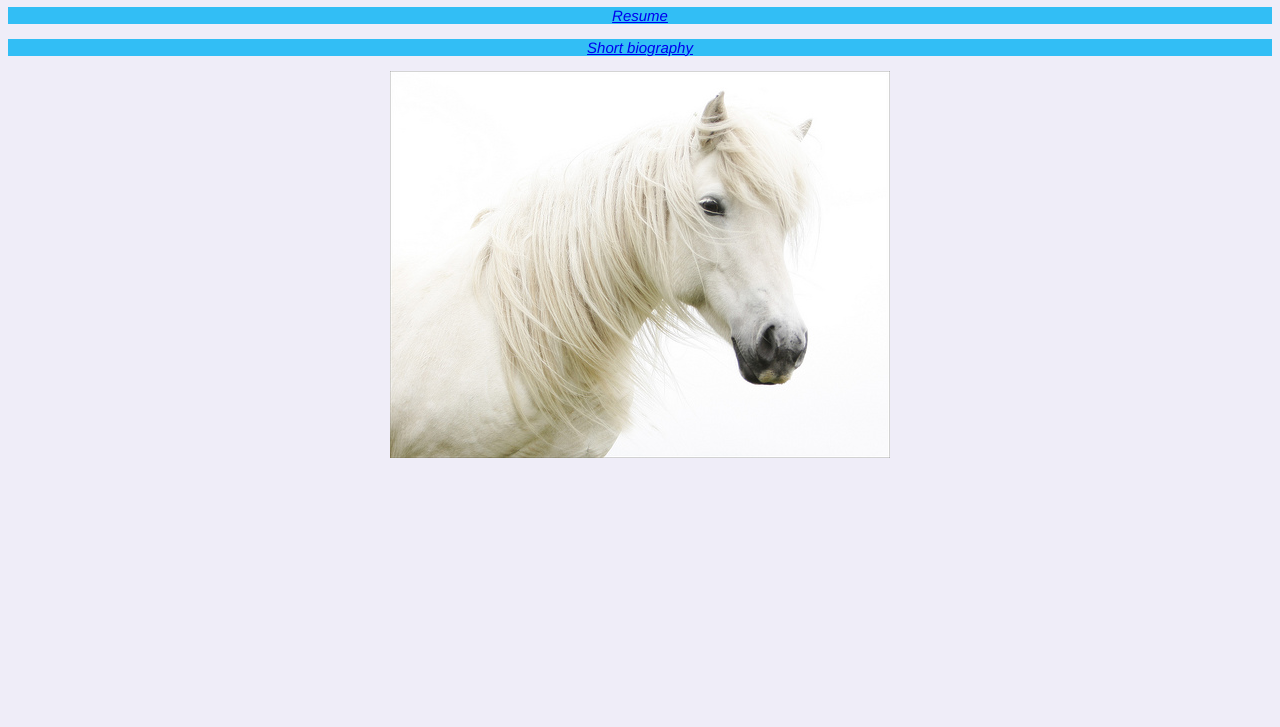
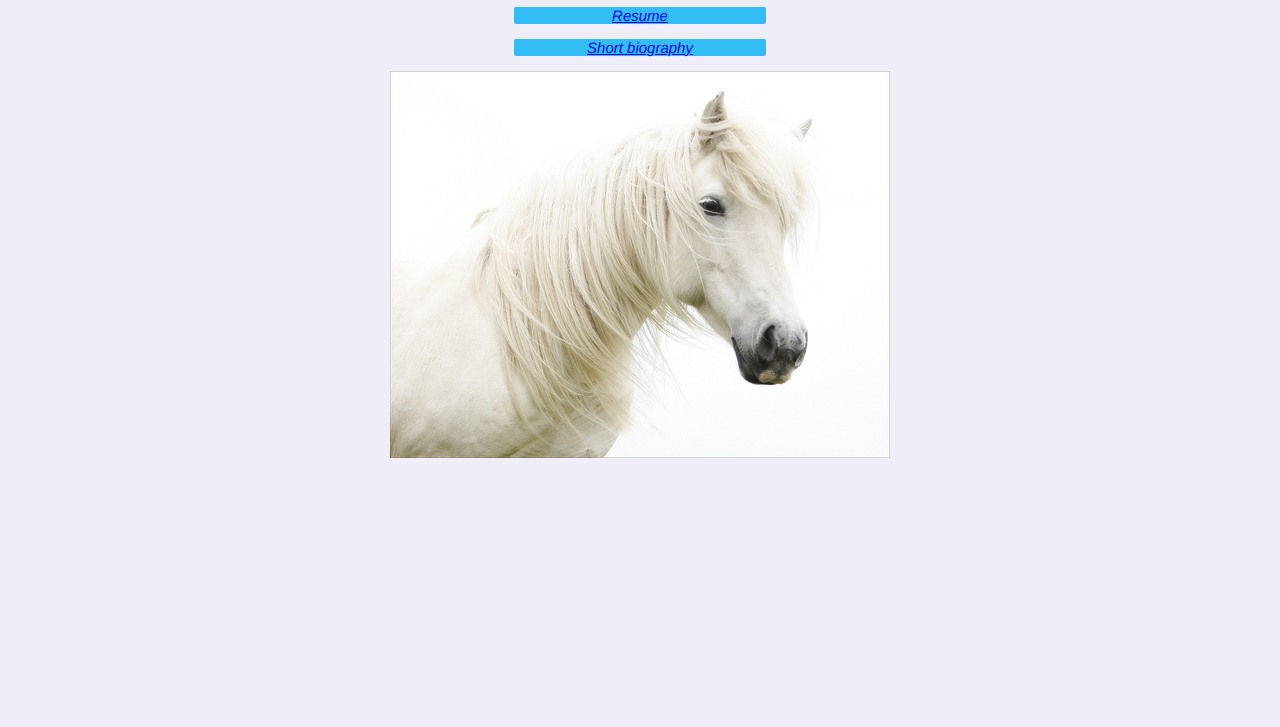
Before and after one commit to graduallyeyra/graduallyeyra.github.io, a plain HTML site: page index.html in a window 1280 px wide. Shown: the part 73-800 px from the top of the page. Drawn offline with Linux system fonts and the light colour scheme.

Commit message:
change stylesheet on tag color

```diff
--- a/stylesheet.css
+++ b/stylesheet.css
@@ -20,9 +20,13 @@ body {
 	font-style: italic;
 	font-size: 15px;
 	text-align: center;
-	color: #1176d4;
+	color: white;
 	background-color: #32bef5;
-	border-width: 1pt;
+	border-width: 2px;
+	border-radius: 2px;
+	border-color: gray;
+	margin-left: 40%;
+	margin-right: 40%;
 }
 
 #content{
```
